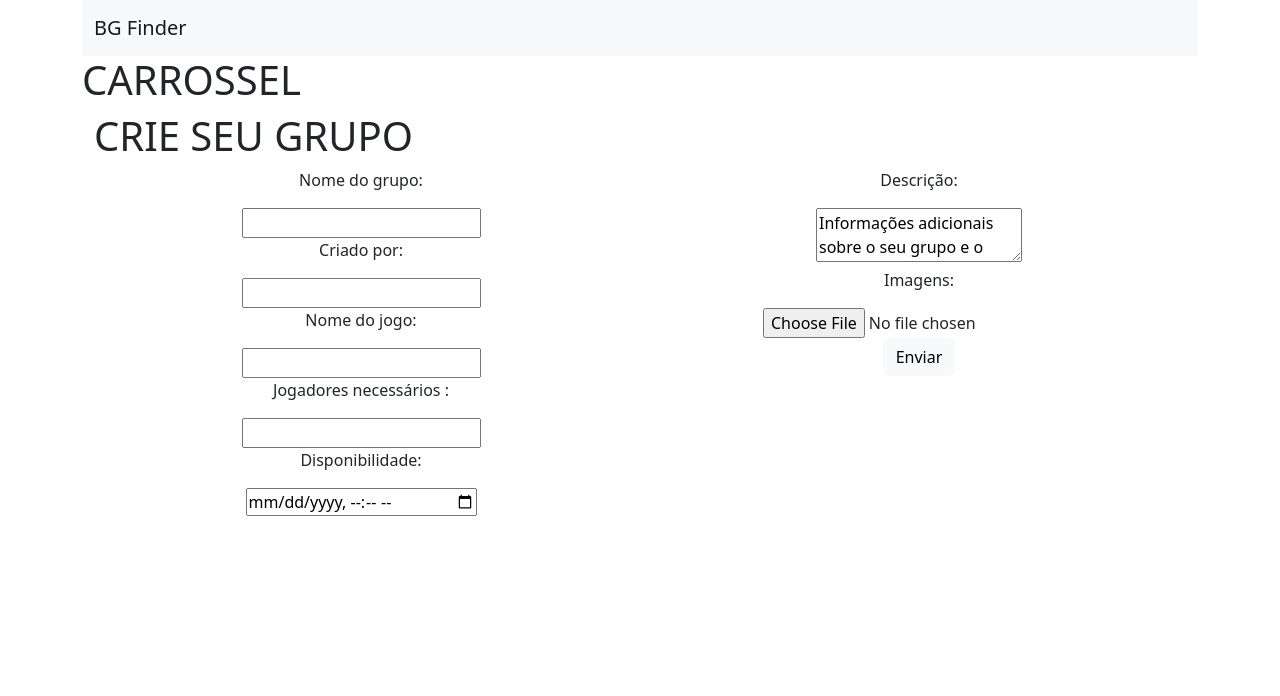
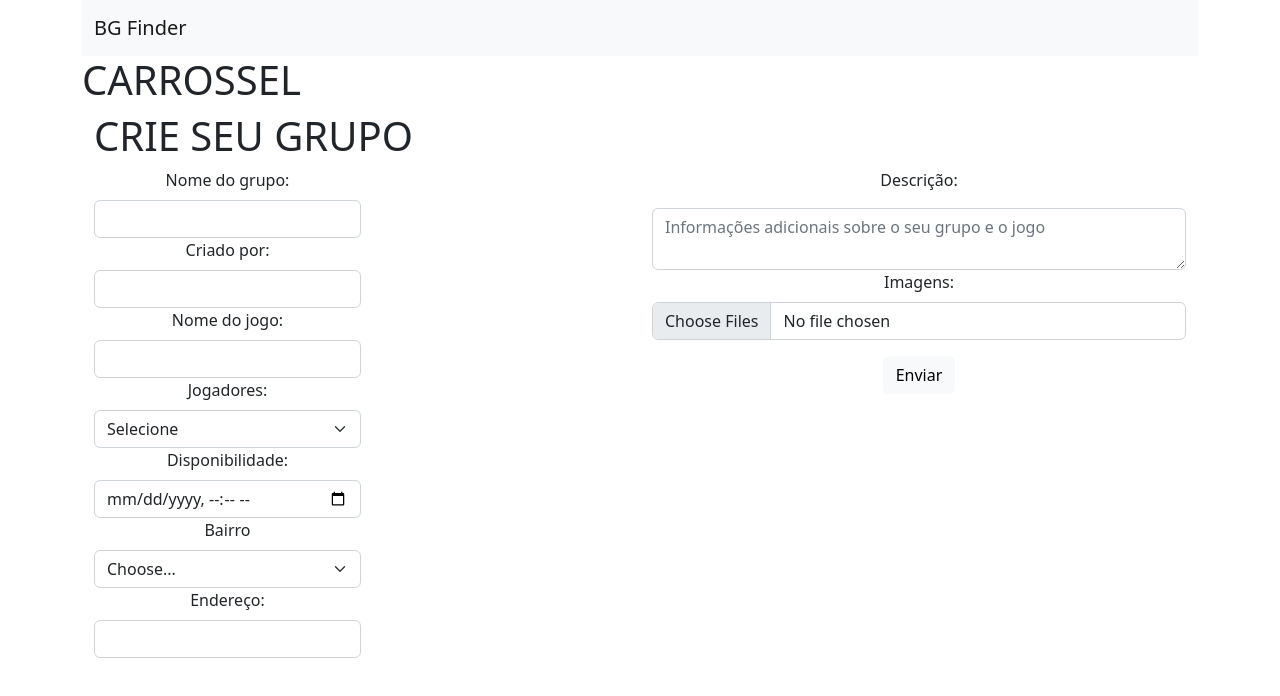
Before and after one commit to carolinabsr/bgfinder, a React (Create React App) app: page /group/create in a window 1280 px wide. Shown: the top 696 px of the page. Built offline with nearby package versions, Linux system fonts and the light colour scheme.

Commit message:
alterar os forms usando bootstrap na creatPage e adicionar a localidade

```diff
--- a/src/pages/CreateGroupPage.js
+++ b/src/pages/CreateGroupPage.js
@@ -18,29 +18,79 @@ const CreateGroupPage = () => {
                 <h1>CRIE SEU GRUPO</h1>
             </div>
 
-            <div class="container text-center">
+            <div className="container text-center">
                 <div class="row">
-                    <div class="col-6">
-                        <p>Nome do grupo:</p>
-                        <input type='text'></input>
-                        <p>Criado por:</p>
-                        <input type='text'></input>
-                        <p>Nome do jogo:</p>
-                        <input type='text'></input>
-                        <p>Jogadores necessários :</p>
-                        <input type='number'></input>
-                        <p>Disponibilidade:</p>
-                        <input type='datetime-local'></input>
+
+                    <div className="col-6">
+
+                        <div className="col-md-6">
+                            <label for="formGroupExampleInput" className="form-label">Nome do grupo:</label>
+                            <input type="text" className="form-control" id="formGroupExampleInput"/>
+                        </div>
+
+                        <div className="col-md-6">
+                            <label for="formGroupExampleInput" className="form-label">Criado por:</label>
+                            <input type="text" className="form-control" id="formGroupExampleInput"/>
+                        </div>
+
+                        <div className="col-md-6">
+                            <label for="formGroupExampleInput" className="form-label">Nome do jogo:</label>
+                            <input type="text" className="form-control" id="formGroupExampleInput"/>
+                        </div>
+
+                        <div class="col-md-6">
+                            <label for="inputState" class="form-label">Jogadores:</label>
+                            <select id="inputState" class="form-select">
+
+                                <option selected>Selecione</option>
+                                <option>1</option>
+                                <option>2</option>
+                                <option>3</option>
+                                <option>4</option>
+                                <option>5</option>
+                                <option>6</option>
+                                <option>7</option>
+                                <option>8</option>
+                                <option>9</option>
+                                <option>10</option>
+
+                            </select>
+                        </div>
+
+                        <div className="col-md-6">
+                            <label for="formGroupExampleInput" className="form-label">Disponibilidade:</label>
+                            <input type="datetime-local" className="form-control" id="formGroupExampleInput"/>
+                        </div>
+
+                        <div class="col-md-6">
+                            <label for="inputState" class="form-label">Bairro</label>
+                            <select id="inputState" class="form-select">
+                            <option selected>Choose...</option>
+                            <option>Bairro1</option>
+                            <option>Bairro2</option>
+                            </select>
+                        </div>
+
+                        <div className="col-md-6">
+                            <label for="formGroupExampleInput" className="form-label">Endereço:</label>
+                            <input type="text" className="form-control" id="formGroupExampleInput"/>
+                        </div>
+
                     </div>
 
-                    <div class="col">
+                    <div className="col">
+
                         <p>Descrição:</p>
-                            <form>
-                                <textarea>Informações adicionais sobre o seu grupo e o jogo </textarea>
-                            </form>
+                        <div className="input-group">
+                            <textarea className="form-control" aria-label="With textarea" placeholder='Informações adicionais sobre o seu grupo e o jogo' ></textarea>
+                        </div>
 
-                        <p>Imagens:</p>
-                        <input type="file" accept="image/*" />
+
+                        <div className="mb-3">
+                            <label for="formFileMultiple" className="form-label">Imagens:</label>
+                            <input className="form-control" type="file" id="formFileMultiple" accept="image/*" multiple/>
+                        </div>
+
                         <div className='send-button'>
                             <button type="button" className="btn btn-light">Enviar</button>
                         </div>
```
